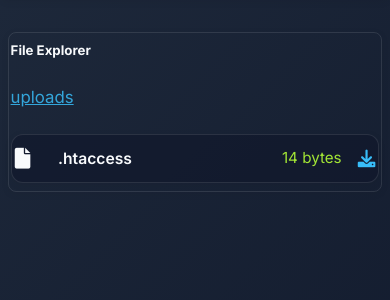
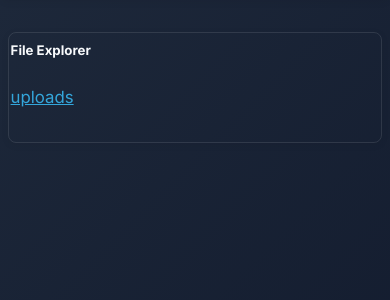
Before and after one commit to tenquasso/LabNest, a PHP site: page /explorer.php in a window 390 px wide. Shown: the part 70-370 px from the top of the page. Run offline with PHP 8.4, Linux system fonts and the light colour scheme; the visitor is signed in with stand-in values (Sample User, id 1).

Commit message:
add delete for explorer

```diff
--- a/config.php
+++ b/config.php
@@ -3,7 +3,7 @@
 define('DB_HOST', 'localhost');
 // Ganti dengan user dan password database Anda sebelum digunakan di produksi!
 define('DB_USER', 'root');
-define('DB_PASS', 'root');
+define('DB_PASS', '');
 define('DB_NAME', 'file_manager');
 
 // application configuration
--- a/explorer.php
+++ b/explorer.php
@@ -11,6 +11,9 @@ $dir = isset($_GET['dir']) ? $_GET['dir'] : $base;
 if (!is_dir($dir) || strpos(realpath($dir), realpath($base)) !== 0) {
     $dir = $base;
 }
+
+// Daftar file yang ingin disembunyikan dari explorer
+$hiddenFiles = ['.gitkeep', '.htaccess'];
 
 // build breadcrumb
 function renderBreadcrumb($dir, $base) {
@@ -270,13 +273,22 @@ function formatFileSize($bytes) {
                 </div>
             <?php endforeach; ?>
             <?php foreach ($files as $file): ?>
+                <?php if (in_array($file, $hiddenFiles)) continue; ?>
                 <div class="explorer-item">
                     <span class="explorer-icon"><i class="fas fa-file"></i></span>
                     <span class="explorer-name"><?php echo htmlspecialchars($file); ?></span>
                     <span class="explorer-size"><?php echo formatFileSize(filesize($dir . '/' . $file)); ?></span>
                     <div class="explorer-actions">
-                        <a href="download.php?path=<?php echo urlencode(str_replace($base . '/', '', $dir . '/' . $file)); ?>" title="Download"><i class="fas fa-download"></i></a>
-                        <!-- tombol delete bisa ditambah di sini jika ingin -->
+                        <a href="download.php?path=<?php echo urlencode(str_replace($base . '/', '', $dir . '/' . $file)); ?>" title="download">
+                            <i class="fas fa-download"></i>
+                            <span class="action-label">download</span>
+                        </a>
+                        <?php if (isset($_SESSION['role']) && $_SESSION['role'] === 'admin'): ?>
+                            <a href="delete.php?file=<?php echo urlencode($file); ?>&dir=<?php echo urlencode($dir); ?>" class="delete" title="delete" onclick="return confirm('are you sure you want to delete this file?');">
+                                <i class="fas fa-trash"></i>
+                                <span class="action-label">delete</span>
+                            </a>
+                        <?php endif; ?>
                     </div>
                 </div>
             <?php endforeach; ?>
--- a/styles.css
+++ b/styles.css
@@ -154,3 +154,37 @@ body {
     box-shadow: 0 2px 8px 0 rgba(0,0,0,0.06);
     border-radius: 8px;
 }
+
+.explorer-actions .action-label {
+  margin-left: 0.3em;
+  font-size: 1em;
+}
+@media (max-width: 600px) {
+  .explorer-actions .action-label {
+    display: none; /* Sembunyikan label di mobile, hanya ikon yang tampil */
+  }
+  .explorer-actions a, .explorer-actions button {
+    font-size: 1.3rem;
+    padding: 0.2em;
+  }
+  .explorer-item {
+    flex-wrap: wrap;
+    font-size: 0.95rem;
+  }
+}
+
+.explorer-item {
+  display: flex;
+  flex-direction: row;
+  align-items: center;
+  gap: 1rem;
+  min-width: 0;
+}
+.explorer-name {
+  flex: 1 1 0%;
+  min-width: 0;
+  word-break: break-all;
+  white-space: nowrap;
+  overflow: hidden;
+  text-overflow: ellipsis;
+}
```
Also changed, not shown: add_user.php (added, +29 -0 lines), delete.php (+26 -29 lines).
